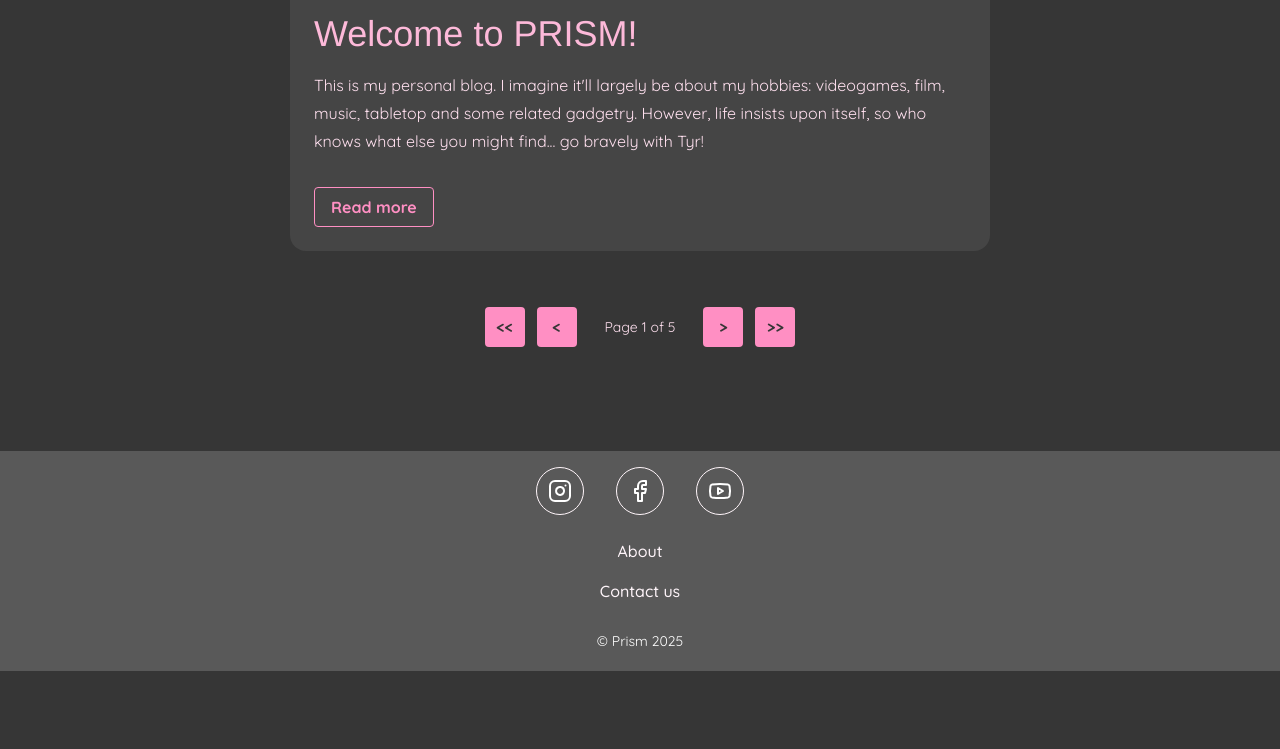
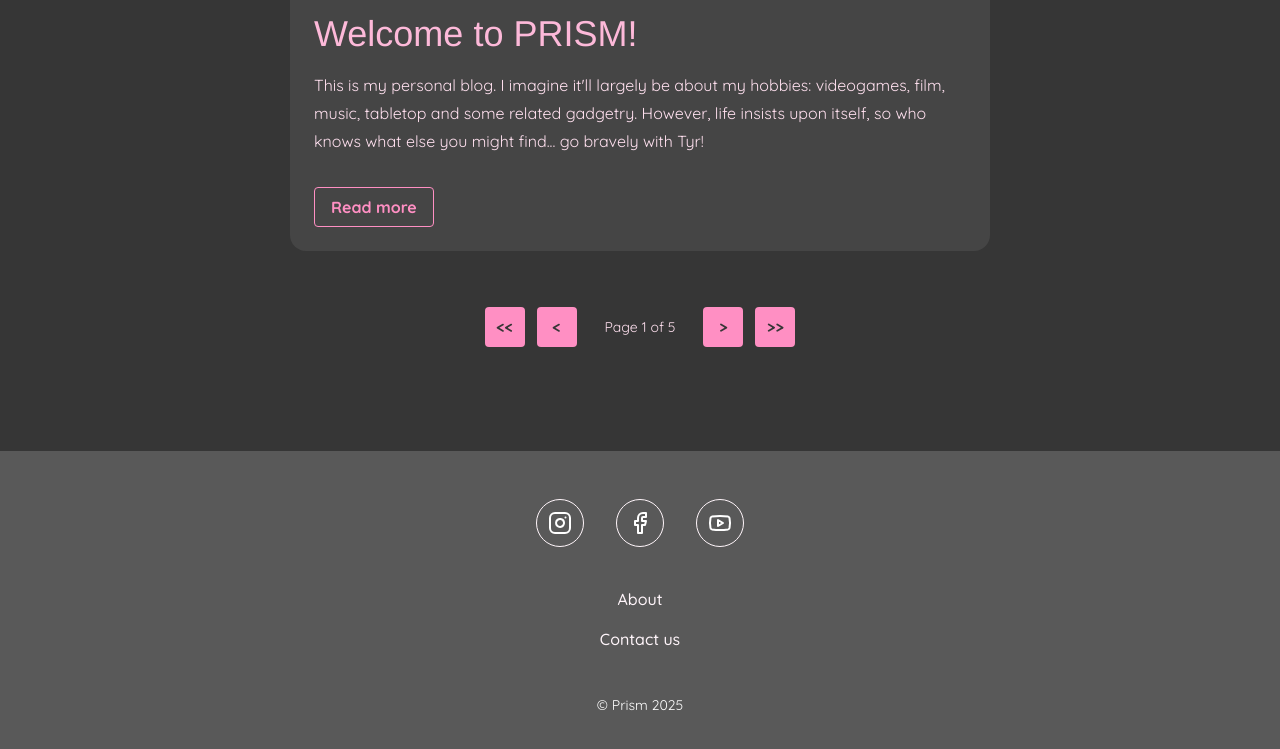
Before and after one commit to gabrieltovar/prism, a plain HTML site: page index.html in a window 1280 px wide. Shown: the part 1934-2683 px from the top of the page. Before the commit the page ends 2605 px from the top, so only its background shows below. Drawn offline with nearby package versions, Linux system fonts and the light colour scheme; a web font is replaced by a local one.

Commit message:
Increased footer padding and gap

```diff
--- a/sass/layout/_footer.scss
+++ b/sass/layout/_footer.scss
@@ -6,7 +6,7 @@
 $background-color: u.get-gray('700');
 $color: u.get-gray('100');
 $horizontal-padding: u.$viewport-horizontal-padding;
-$vertical-padding: 1rem;
+$vertical-padding: 3rem;
 
 $link-height: u.$input-height-small;
 $link-color: u.get-primary-color('100');
@@ -21,7 +21,7 @@ $link-color-hovered: u.get-primary-color('500');
   text-align: center;
 
   &__content {
-    @include u.flex(1rem, column, center);
+    @include u.flex(2rem, column, center);
 
     max-width: u.$content-max-width;
     width: 100%;
```
Also changed, not shown: css/main.css.
